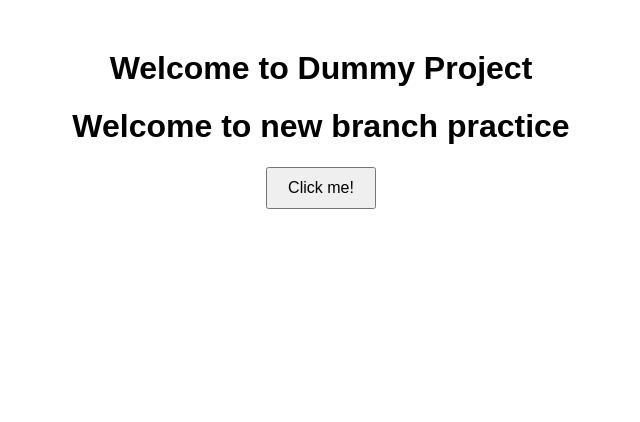
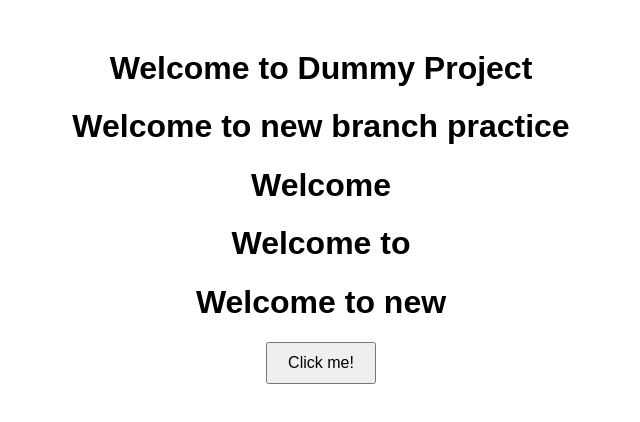
Before and after one commit to iomrarshad/aws-project, a website: page index.html in a window 1280 px wide. Shown: the whole page, without its empty margins (319-959 px from the left). Drawn offline with Linux system fonts and the light colour scheme.

Commit message:
html updated

```diff
--- a/index.html
+++ b/index.html
@@ -9,6 +9,9 @@
 <body>
   <h1>Welcome to Dummy Project</h1>
   <h1>Welcome to new branch practice</h1>
+   <h1>Welcome </h1>
+    <h1>Welcome to </h1>
+     <h1>Welcome to new </h1>
   <button id="clickBtn">Click me!</button>
   <p id="message"></p>
 
```
